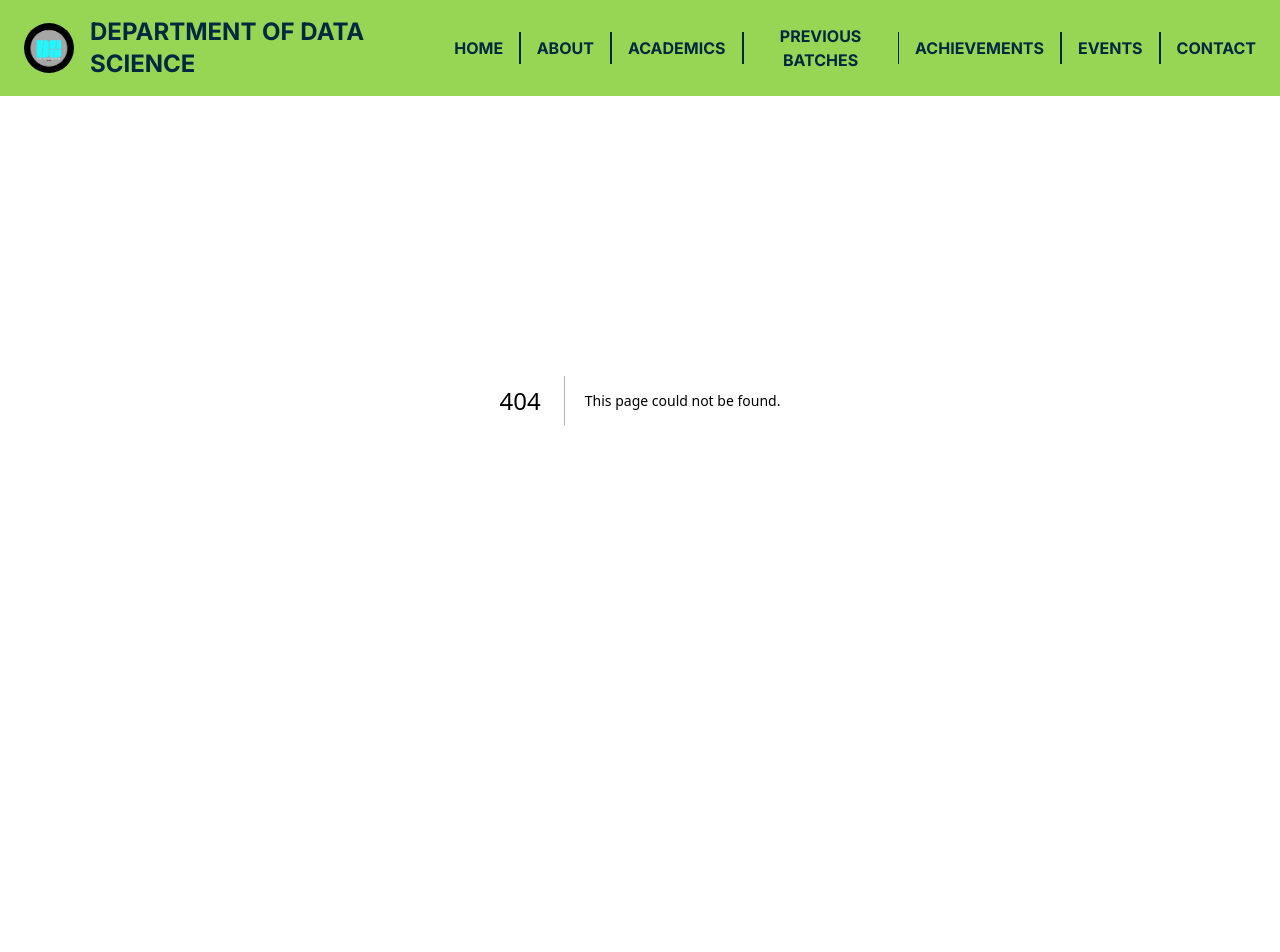
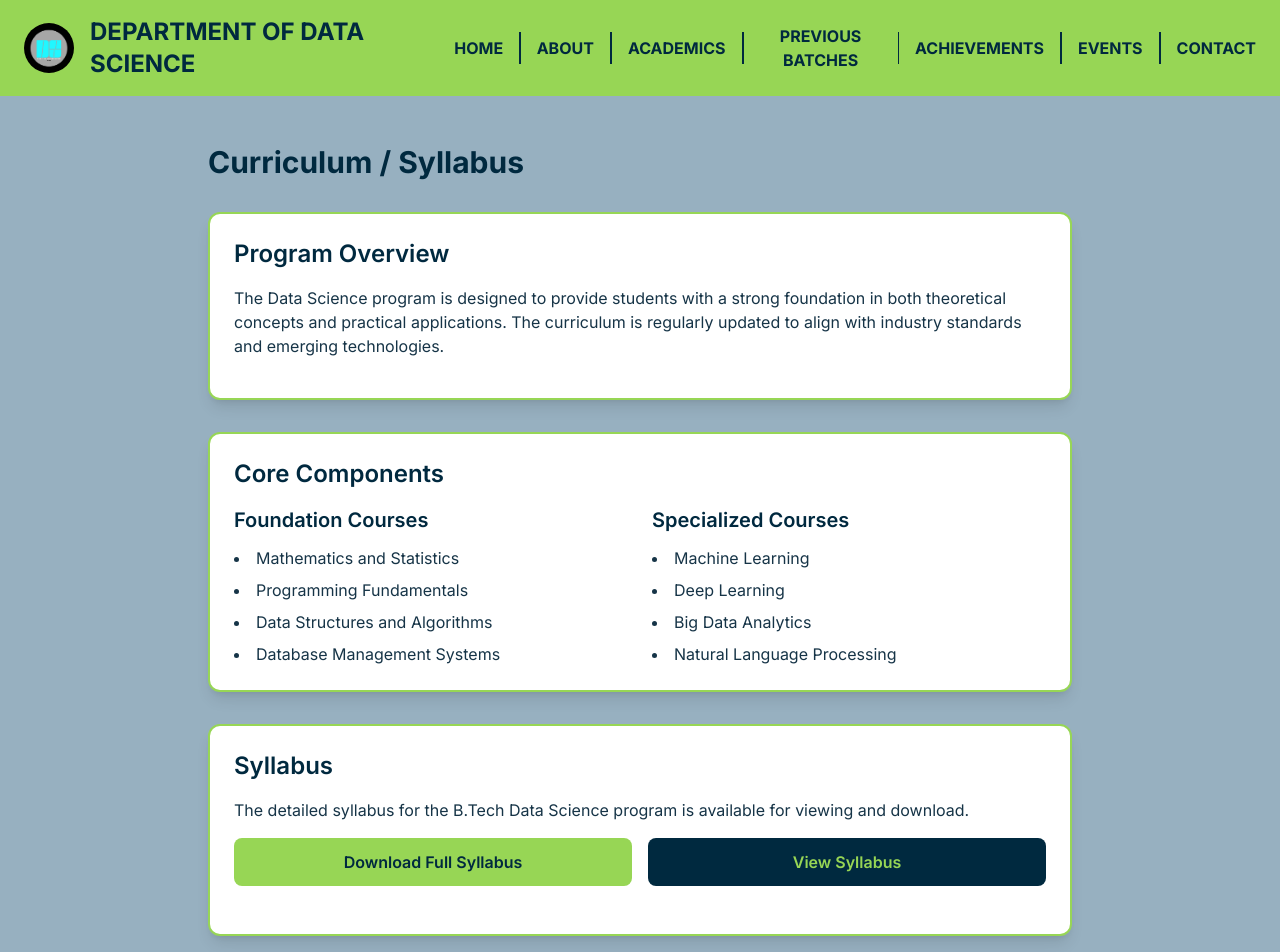
Before and after one commit to A56-A5/ds-website, a Next.js app in the folder DS/: page /academics/curriculum in a window 1280 px wide. Before the commit this address had no page. Shown: the top 952 px of the page. Before the commit the page ends 800 px from the top, so only its background shows below. Built offline with nearby package versions, Linux system fonts and the light colour scheme.

Commit message:
fixed syllabus

```diff
--- /dev/null
+++ b/DS/src/app/academics/curriculum/page.js
@@ -0,0 +1,77 @@
+'use client';
+import { useState } from 'react';
+
+export default function Curriculum() {
+  const [showPdf, setShowPdf] = useState(false);
+
+  return (
+    <div className="max-w-4xl mx-auto py-12 px-4 mt-24">
+      <h1 className="text-3xl font-bold mb-8 text-[#00293f]">Curriculum / Syllabus</h1>
+
+      <div className="space-y-8">
+        <section className="bg-white rounded-xl p-6 shadow-lg border-2 border-[#97d655]">
+          <h2 className="text-2xl font-semibold mb-4 text-[#00293f]">Program Overview</h2>
+          <p className="text-[#163447] mb-4">
+            The Data Science program is designed to provide students with a strong foundation in both theoretical concepts and practical applications. The curriculum is regularly updated to align with industry standards and emerging technologies.
+          </p>
+        </section>
+
+        <section className="bg-white rounded-xl p-6 shadow-lg border-2 border-[#97d655]">
+          <h2 className="text-2xl font-semibold mb-4 text-[#00293f]">Core Components</h2>
+          <div className="grid grid-cols-1 md:grid-cols-2 gap-6">
+            <div>
+              <h3 className="text-xl font-semibold mb-3 text-[#00293f]">Foundation Courses</h3>
+              <ul className="list-disc list-inside space-y-2 text-[#163447]">
+                <li>Mathematics and Statistics</li>
+                <li>Programming Fundamentals</li>
+                <li>Data Structures and Algorithms</li>
+                <li>Database Management Systems</li>
+              </ul>
+            </div>
+            <div>
+              <h3 className="text-xl font-semibold mb-3 text-[#00293f]">Specialized Courses</h3>
+              <ul className="list-disc list-inside space-y-2 text-[#163447]">
+                <li>Machine Learning</li>
+                <li>Deep Learning</li>
+                <li>Big Data Analytics</li>
+                <li>Natural Language Processing</li>
+              </ul>
+            </div>
+          </div>
+        </section>
+
+        <section className="bg-white rounded-xl p-6 shadow-lg border-2 border-[#97d655]">
+          <h2 className="text-2xl font-semibold mb-4 text-[#00293f]">Syllabus</h2>
+          <p className="text-[#163447] mb-4">
+            The detailed syllabus for the B.Tech Data Science program is available for viewing and download.
+          </p>
+          <div className="grid grid-cols-1 md:grid-cols-2 gap-4 mb-6">
+            <a
+              href="https://dnbca6q7do6n.cloudfront.net/media/SyllabusPDFS/Curriculam_Computer_Science_and_EngineeringData_Science.pdf"
+              download="B.Tech_Data_Science_Syllabus.pdf"
+              className="bg-[#97d655] text-[#00293f] px-6 py-3 rounded-lg font-semibold hover:bg-[#86c44a] transition-colors text-center"
+            >
+              Download Full Syllabus
+            </a>
+            <button
+              onClick={() => setShowPdf(!showPdf)}
+              className="bg-[#00293f] text-[#97d655] px-6 py-3 rounded-lg font-semibold hover:bg-[#001f2f] transition-colors text-center"
+            >
+              {showPdf ? 'Hide Syllabus' : 'View Syllabus'}
+            </button>
+          </div>
+
+          {showPdf && (
+            <div className="w-full h-[800px] rounded-lg overflow-hidden border-2 border-[#97d655]">
+              <iframe
+                src="https://dnbca6q7do6n.cloudfront.net/media/SyllabusPDFS/Curriculam_Computer_Science_and_EngineeringData_Science.pdf"
+                className="w-full h-full"
+                title="B.Tech Data Science Syllabus"
+              />
+            </div>
+          )}
+        </section>
+      </div>
+    </div>
+  );
+}
```
